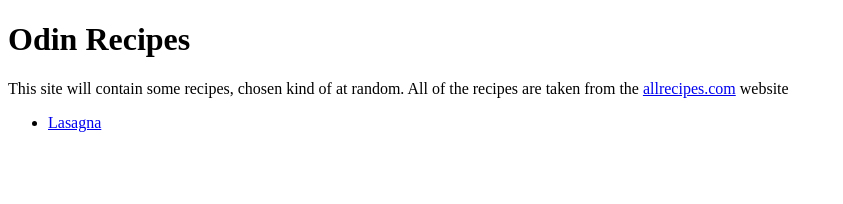
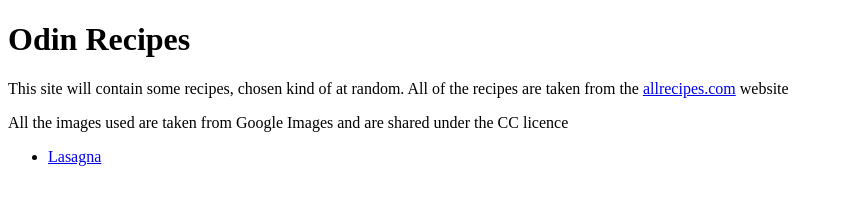
Before and after one commit to butacasual/git_test, a plain HTML site: page index.html in a window 1280 px wide. Shown: the whole page, without its empty margins (0-843 px from the left). Drawn offline with Linux system fonts and the light colour scheme.

Commit message:
Add a disclaimer to the home page

```diff
--- a/index.html
+++ b/index.html
@@ -8,6 +8,7 @@
 <body>
     <h1>Odin Recipes</h1>
         <p>This site will contain some recipes, chosen kind of at random. All of the recipes are taken from the <a href="http://allrecipes.com">allrecipes.com</a> website</p>
+        <p>All the images used are taken from Google Images and are shared under the CC licence</p>
     <ul>
         <li><a href="recipes/lasagna.html">Lasagna</a></li>
     </ul>
```
